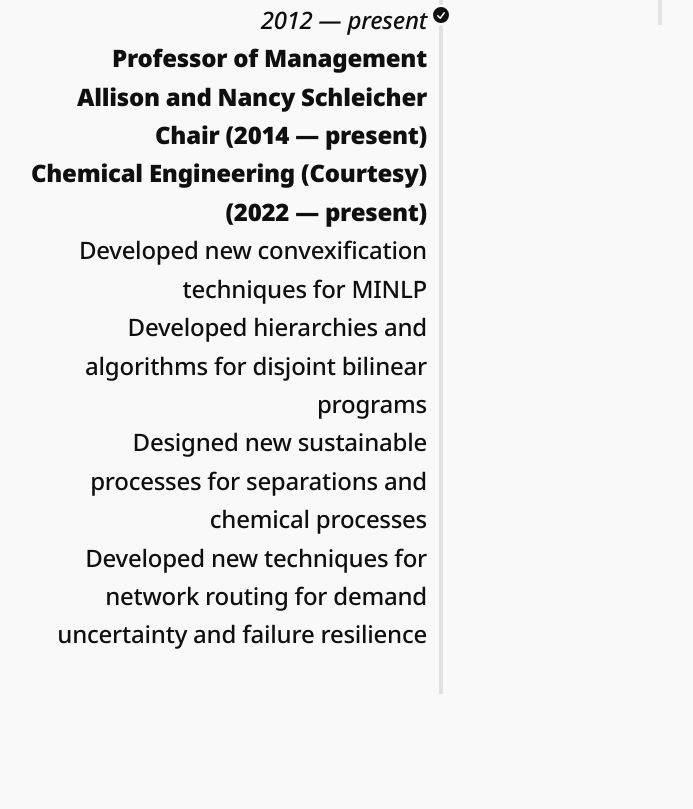
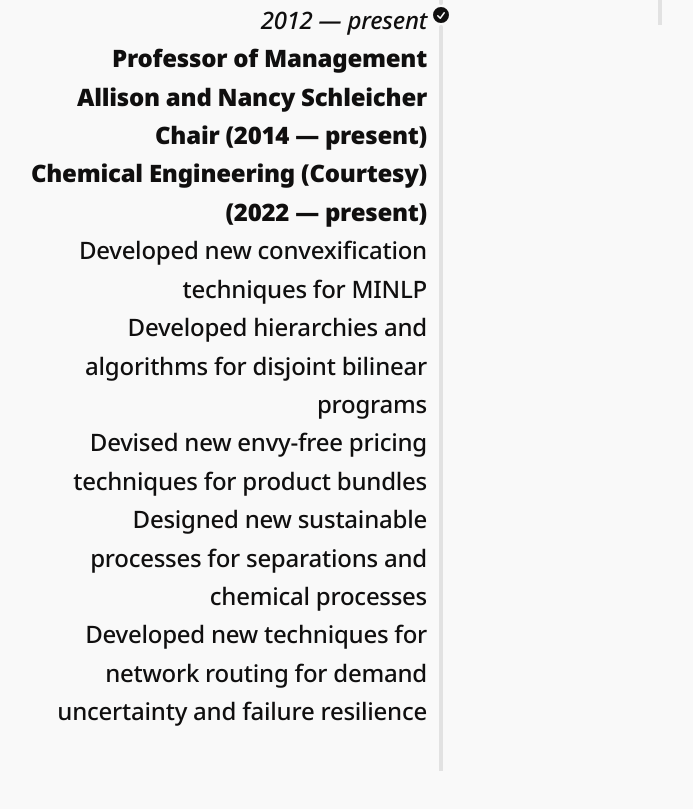
Before and after one commit to mtawarma/mtawarma.github.io, an Astro site: page /appointments in a window 1280 px wide. Shown: the part 2045-2854 px from the top of the page, without its empty margins (332-1025 px from the left). Before the commit the page ends 2819 px from the top, so only its background shows below. Built offline with nearby package versions, Linux system fonts and the light colour scheme; Astro itself is replaced by a stand-in of ours.

Commit message:
added pricing

```diff
--- a/src/pages/appointments.astro
+++ b/src/pages/appointments.astro
@@ -66,6 +66,7 @@ import Time from '../components/timeline.astro'
       <ul>
       <li> Developed new convexification techniques for MINLP</li>
       <li> Developed hierarchies and algorithms for disjoint bilinear programs </li>
+      <li> Devised new envy-free pricing techniques for product bundles </li>
       <li> Designed new sustainable processes for separations and chemical processes </li>
       <li> Developed new techniques for network routing for demand uncertainty and failure resilience </li>
       </ul>
```
